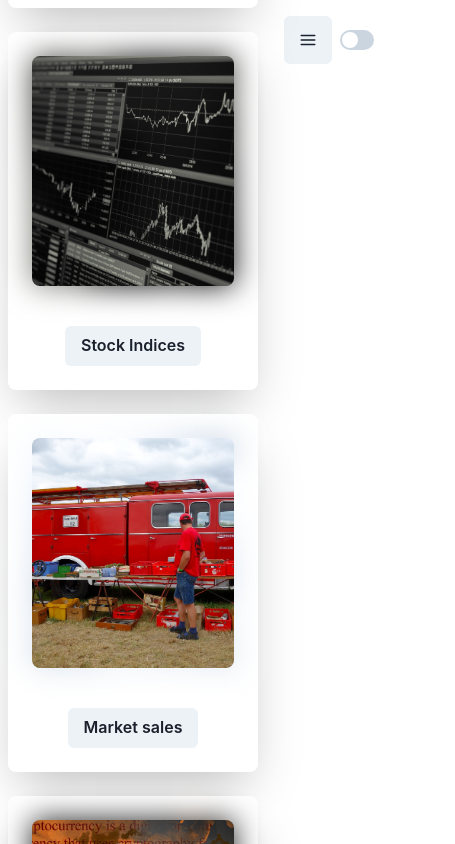
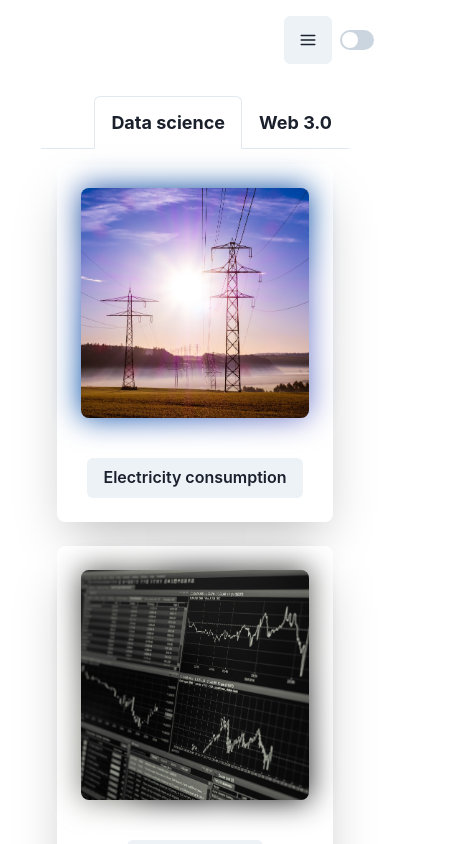
Before and after one commit to KenatSF/kenny-projects, a Next.js app: page /projects in a window 390 px wide. Shown: the top 844 px of the page, 455 px wide, since content can reach past the window. Built offline with nearby package versions, Linux system fonts and the light colour scheme.

Commit message:
Responsive design finished, more or less

```diff
--- a/components/datagrid/index.js
+++ b/components/datagrid/index.js
@@ -6,16 +6,14 @@ import Projectinfo from "../projectinfo";
 export default function Datagrid() {
 
     return (
-        <Flex direction="column" justifyContent="center" alignItems="center" width="50vw" height="50vh" bgColor="white">
-            <Box>
-                <Grid templateColumns="repeat(1, minmax(250px, 1fr))" gap={6}>
-                    <Projectinfo titulillo={"Electricity consumption"} image={"./datascience/electricity.jpg"} linkTo={"electricity"} samePage={true}/>
-                    <Projectinfo titulillo={"Stock Indices"} image={"./datascience/stockindices.jpg"} linkTo={"https://github.com/KenatSF/Heavy-Indexes"} samePage={false}/>
-                    <Projectinfo titulillo={"Market sales"} image={"./datascience/market.jpg"} linkTo={"https://github.com/KenatSF/Basic_Data_Analysis"} samePage={false}/>
-                    <Projectinfo titulillo={"Bitcoin crash prediction"} image={"./datascience/bitcoin.jpg"} linkTo={"https://github.com/KenatSF/Bitcoin-fall-prediction"} samePage={false}/>
-                </Grid>
-            </Box>
-        </Flex>
+        <Box>
+            <Grid templateColumns="repeat(1, minmax(250px, 1fr))" gap={6}>
+                <Projectinfo titulillo={"Electricity consumption"} image={"./datascience/electricity.jpg"} linkTo={"electricity"} samePage={true} />
+                <Projectinfo titulillo={"Stock Indices"} image={"./datascience/stockindices.jpg"} linkTo={"https://github.com/KenatSF/Heavy-Indexes"} samePage={false} />
+                <Projectinfo titulillo={"Market sales"} image={"./datascience/market.jpg"} linkTo={"https://github.com/KenatSF/Basic_Data_Analysis"} samePage={false} />
+                <Projectinfo titulillo={"Bitcoin crash prediction"} image={"./datascience/bitcoin.jpg"} linkTo={"https://github.com/KenatSF/Bitcoin-fall-prediction"} samePage={false} />
+            </Grid>
+        </Box>
 
     )
 }
--- a/components/web3grid/index.js
+++ b/components/web3grid/index.js
@@ -6,15 +6,13 @@ import Projectinfo from "../projectinfo";
 export default function Web3grid() {
 
     return (
-        <Flex direction="column" justifyContent="center" alignItems="center" width="50vw" height="50vh" bgColor="white">
-            <Box>
-                <Grid templateColumns="repeat(3, minmax(250px, 1fr))" gap={6}>
-                    <Projectinfo titulillo={"NFT market"} image={"./web3/nft.jpg"} linkTo={"https://kronofungible.vercel.app/"} samePage={false}/>
-                    <Projectinfo titulillo={"Flash loans"} image={"./web3/light.jpg"} linkTo={"https://github.com/KenatSF/Flash_Loans_V3"} samePage={false}/>
-                    <Projectinfo titulillo={"Multisig"} image={"./web3/multisig.jpg"} linkTo={"https://github.com/KenatSF/Solidity_Multisig_Wallet"} samePage={false}/>
-                </Grid>
-            </Box>
-        </Flex>
+        <Box>
+            <Grid templateColumns="repeat(1, minmax(250px, 1fr))" gap={6}>
+                <Projectinfo titulillo={"NFT market"} image={"./web3/nft.jpg"} linkTo={"https://github.com/KenatSF/MarketCore"} samePage={false} />
+                <Projectinfo titulillo={"Flash loans"} image={"./web3/light.jpg"} linkTo={"https://github.com/KenatSF/Flash_Loans_V3"} samePage={false} />
+                <Projectinfo titulillo={"Multisig"} image={"./web3/multisig.jpg"} linkTo={"https://github.com/KenatSF/Solidity_Multisig_Wallet"} samePage={false} />
+            </Grid>
+        </Box>
 
     )
 }
--- a/pages/index.js
+++ b/pages/index.js
@@ -48,7 +48,7 @@ export default function Home() {
           &quot;When every fact, every present or past phenomenon of that universe, every phase of present or past life therein, has been examined,
           classified, and co-ordinated with the rest, then the mission of science will be completed.&quot;
         </Text>
-        <Text fontSize={{ base: '24px', md: '40px', lg: '45px' }} >
+        <Text fontSize={{ base: '24px', md: '30px', lg: '35px' }} >
           &nbsp;&nbsp;&nbsp;&nbsp;&nbsp;&nbsp;&nbsp;&nbsp;&nbsp;&nbsp;&nbsp;&nbsp;&nbsp;&nbsp;&nbsp;&nbsp;&nbsp;&nbsp;&nbsp;&nbsp;&nbsp;&nbsp;&nbsp;&nbsp;&nbsp;
           &nbsp;&nbsp;&nbsp;&nbsp;&nbsp;&nbsp;&nbsp;&nbsp;&nbsp;&nbsp;&nbsp;&nbsp;&nbsp;&nbsp;&nbsp;&nbsp;&nbsp;&nbsp;&nbsp;&nbsp;&nbsp;&nbsp;&nbsp;&nbsp;&nbsp;
           &nbsp;&nbsp;&nbsp;&nbsp;&nbsp;&nbsp;&nbsp;&nbsp;&nbsp;&nbsp;&nbsp;&nbsp;&nbsp;&nbsp;&nbsp;&nbsp;&nbsp;&nbsp;&nbsp;&nbsp;&nbsp;&nbsp;&nbsp;&nbsp;&nbsp;
--- a/pages/projects.js
+++ b/pages/projects.js
@@ -7,9 +7,9 @@ import Web3grid from "../components/web3grid";
 export default function Projects() {
 
     return (
-        <Flex direction="column" justifyContent="center" alignItems="center" width="60vw" height="100vh" bgColor="white">
-            <Box flex="1" bg="white" px="52" py="20">
-                <Tabs size="lg" colorScheme="white" align="center" variant="enclosed">
+        <Box flex="1" bg="white" px="25" py="20">
+
+                <Tabs size="lg" colorScheme="white" align="end" variant="enclosed">
                     <TabList>
                         <Tab fontWeight="bold">Data science</Tab>
                         <Tab fontWeight="bold">Web 3.0</Tab>
@@ -23,8 +23,7 @@ export default function Projects() {
                         </TabPanel>
                     </TabPanels>
                 </Tabs>
-            </Box>
-        </Flex>
+        </Box>
 
     )
 }
```
